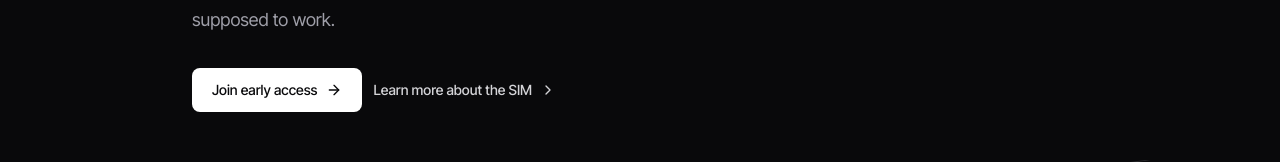
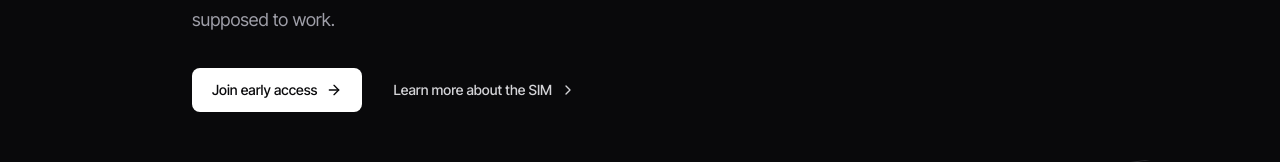
Before and after one commit to Sistemist/SimOne, a Next.js app: page / in a window 1280 px wide. Shown: the part 439-601 px from the top of the page. Built offline with nearby package versions, Linux system fonts and the light colour scheme.

Commit message:
space hero actions

```diff
--- a/src/components/simone-landing.tsx
+++ b/src/components/simone-landing.tsx
@@ -161,7 +161,7 @@ export function SimOneLanding() {
                 initial={{ opacity: 0, y: 20 }}
                 animate={{ opacity: 1, y: 0 }}
                 transition={{ duration: 0.6, delay: 0.2 }}
-                className="mt-8 flex flex-col gap-3 sm:flex-row sm:items-center"
+                className="mt-8 flex flex-col gap-y-3 sm:flex-row sm:items-center sm:gap-x-8"
               >
                 <a
                   href="#signup"
```
